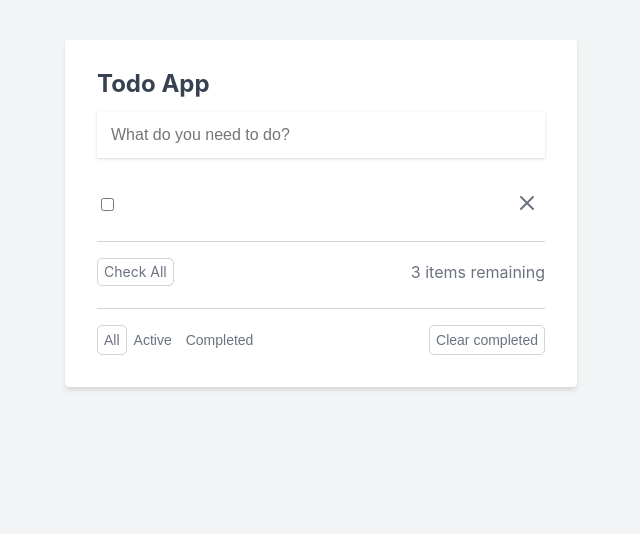
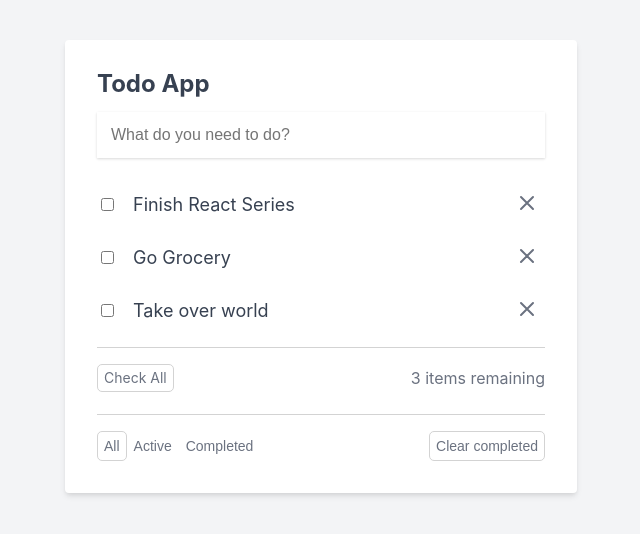
Before and after one commit to vrivasdev/lc-react, a React (Create React App) app: page / in a window 1280 px wide. Shown: the top 534 px of the page, without its empty margins (319-959 px from the left). Built offline with nearby package versions, Linux system fonts and the light colour scheme.

Commit message:
Making use of state

```diff
--- a/src/components/App.jsx
+++ b/src/components/App.jsx
@@ -1,7 +1,26 @@
 import '../reset.css';
 import '../App.css';
+import { useState } from 'react';
 
 function App() {
+  const [todos, setTodos] = useState([
+    {
+      id: 1,
+      title: 'Finish React Series',
+      isComplete: false,
+    },
+    {
+      id: 2,
+      title: 'Go Grocery',
+      isComplete: true,
+    },
+    {
+      id: 3,
+      title: 'Take over world',
+      isComplete: false,
+    },
+  ]);
+
   return (
     <div className="todo-app-container">
       <div className="todo-app">
@@ -15,10 +34,11 @@
         </form>
 
         <ul className="todo-list">
+          {todos.map((todo, index) => (
             <li className="todo-item-container">
               <div className="todo-item">
                 <input type="checkbox" />
-              <span className="todo-item-label"></span>
+                <span className="todo-item-label">{todo.title}</span>
                 {/* <input type="text" className="todo-item-input" value="Finish React Series" /> */}
               </div>
               <button className="x-button">
@@ -37,6 +57,7 @@
                 </svg>
               </button>
             </li>
+          ))}
         </ul>
 
         <div className="check-all-container">
--- /dev/null
+++ b/src/components/AppClass.jsx
@@ -0,0 +1,90 @@
+import React, { Component } from 'react';
+
+export default class AppClass extends Component {
+  constructor(props) {
+    super(props);
+    this.state = {
+      todos: [
+        {
+          id: 1,
+          title: 'Finish React Series',
+          isComplete: false,
+        },
+        {
+          id: 2,
+          title: 'Go Grocery',
+          isComplete: true,
+        },
+        {
+          id: 3,
+          title: 'Take over world',
+          isComplete: false,
+        },
+      ],
+    };
+  }
+  render() {
+    return (
+      <div className="todo-app-container">
+        <div className="todo-app">
+          <h2>Todo App</h2>
+          <form action="#">
+            <input
+              type="text"
+              className="todo-input"
+              placeholder="What do you need to do?"
+            />
+          </form>
+
+          <ul className="todo-list">
+            {this.state.todos.map((todo, index) => (
+              <li className="todo-item-container">
+                <div className="todo-item">
+                  <input type="checkbox" />
+                  <span className="todo-item-label">{todo.title}</span>
+                  {/* <input type="text" className="todo-item-input" value="Finish React Series" /> */}
+                </div>
+                <button className="x-button">
+                  <svg
+                    className="x-button-icon"
+                    fill="none"
+                    viewBox="0 0 24 24"
+                    stroke="currentColor"
+                  >
+                    <path
+                      strokeLinecap="round"
+                      strokeLinejoin="round"
+                      strokeWidth={2}
+                      d="M6 18L18 6M6 6l12 12"
+                    />
+                  </svg>
+                </button>
+              </li>
+            ))}
+          </ul>
+
+          <div className="check-all-container">
+            <div>
+              <div className="button">Check All</div>
+            </div>
+
+            <span>3 items remaining</span>
+          </div>
+
+          <div className="other-buttons-container">
+            <div>
+              <button className="button filter-button filter-button-active">
+                All
+              </button>
+              <button className="button filter-button">Active</button>
+              <button className="button filter-button">Completed</button>
+            </div>
+            <div>
+              <button className="button">Clear completed</button>
+            </div>
+          </div>
+        </div>
+      </div>
+    );
+  }
+}
--- a/src/index.js
+++ b/src/index.js
@@ -3,11 +3,12 @@
 import './index.css';
 import App from './components/App';
 import reportWebVitals from './reportWebVitals';
+import AppClass from './components/AppClass';
 
 const root = ReactDOM.createRoot(document.getElementById('root'));
 root.render(
   <React.StrictMode>
-    <App />
+    <AppClass />
   </React.StrictMode>
 );
 
```
Lines whose indentation alone changed are shown as unchanged.
